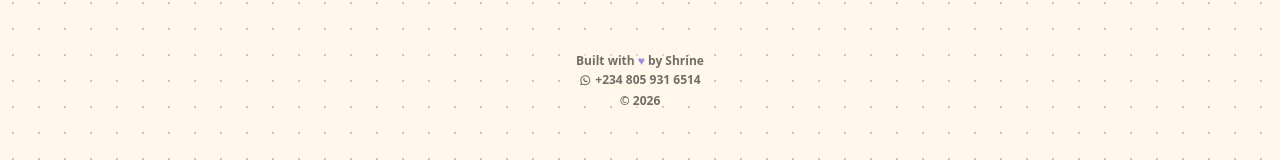
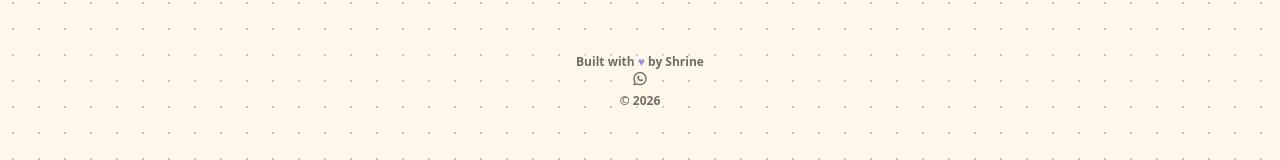
Before and after one commit to ShrineX100/X-Tractor, a plain HTML site: page index.html in a window 1280 px wide. Shown: the part 634-794 px from the top of the page. Drawn offline with Linux system fonts and the light colour scheme.

Commit message:
Update index.html
ui fixes

```diff
--- a/index.html
+++ b/index.html
@@ -220,7 +220,7 @@
   <!-- Footer -->
   <p class="foot max-w-md text-center text-xs font-extrabold text-ink/60 leading-relaxed mt-10 txt-halo">
     Built with <span class="text-purple">♥</span> by Shrine<br>
-    <a href="https://wa.me/2348059316514" target="_blank" rel="noopener noreferrer" class="inline-flex items-center gap-1 hover:text-mint transition"><i class="ti ti-brand-whatsapp"></i> +234 805 931 6514</a><br>
+    <a href="https://wa.me/2348059316514" target="_blank" rel="noopener noreferrer" aria-label="Contact on WhatsApp" class="inline-flex items-center hover:text-mint transition text-base"><i class="ti ti-brand-whatsapp"></i></a><br>
     © 2026
   </p>
 </div>
```
